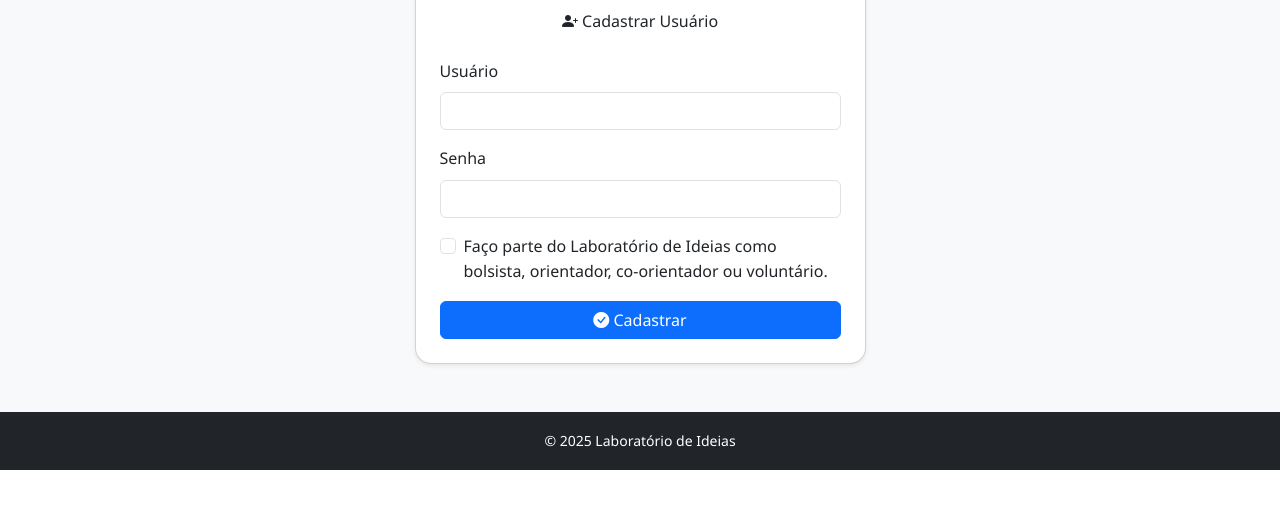
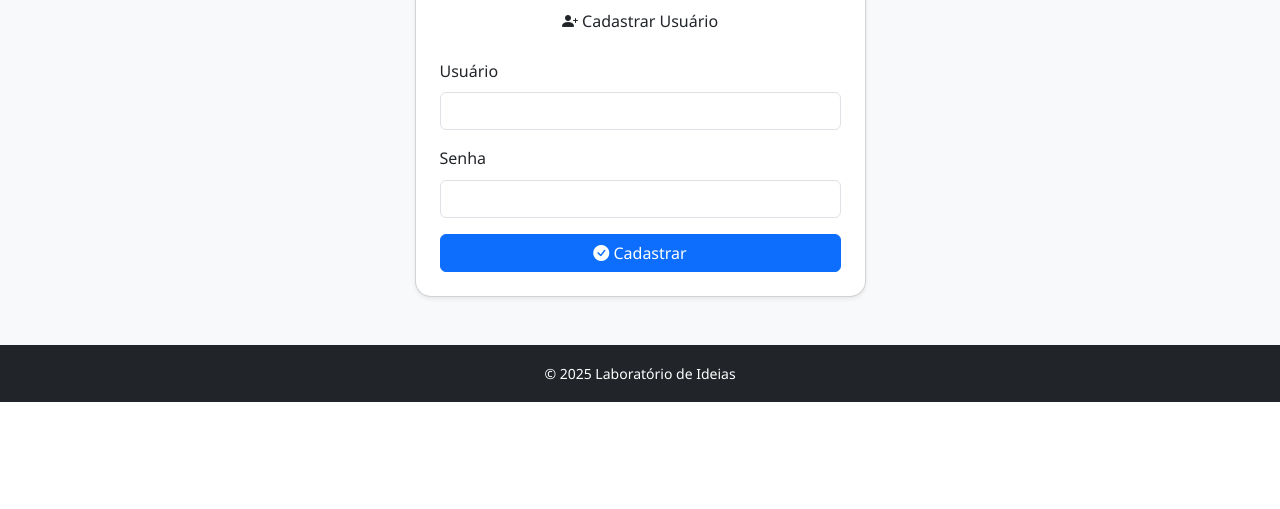
Before and after one commit to GUI-MG/Website_LabIdeias, a PHP site: page /cadusuarios.php in a window 1280 px wide. Shown: the part 279-788 px from the top of the page. Run offline with PHP 8.4, Linux system fonts and the light colour scheme; the visitor is signed in with stand-in values (Sample User, id 1); some libraries are stand-ins or nearby versions.

Commit message:
Melhora na parte de login e alteração do banco de dados.

```diff
--- a/cadusuarios.php
+++ b/cadusuarios.php
@@ -120,12 +120,6 @@ $conn->close();
                   <label for="senha" class="form-label">Senha</label>
                   <input type="password" class="form-control" name="senha" id="senha" required>
                 </div>
-                <div class="form-check mb-3">
-                  <input class="form-check-input" type="checkbox" value="1" name="termos" id="termos" required>
-                  <label class="form-check-label" for="termos">
-                    Faço parte do Laboratório de Ideias como bolsista, orientador, co-orientador ou voluntário.
-                  </label>
-                </div>
                 <button type="submit" class="btn btn-primary w-100">
                   <i class="bi bi-check-circle-fill"></i> Cadastrar
                 </button>
--- a/login.php
+++ b/login.php
@@ -82,6 +82,7 @@ $conn->close();
         <div class="collapse navbar-collapse" id="navbarNav">
             <ul class="navbar-nav ms-auto">
                 <li class="nav-item"><a class="nav-link" href="index.php"><i class="bi bi-house-fill"></i> Início</a></li>
+                <li class="nav-item"><a class="nav-link" href="cadastro.php"><i class="bi bi-pen"></i> Voltar</a></li>
             </ul>
         </div>
     </div>
```
